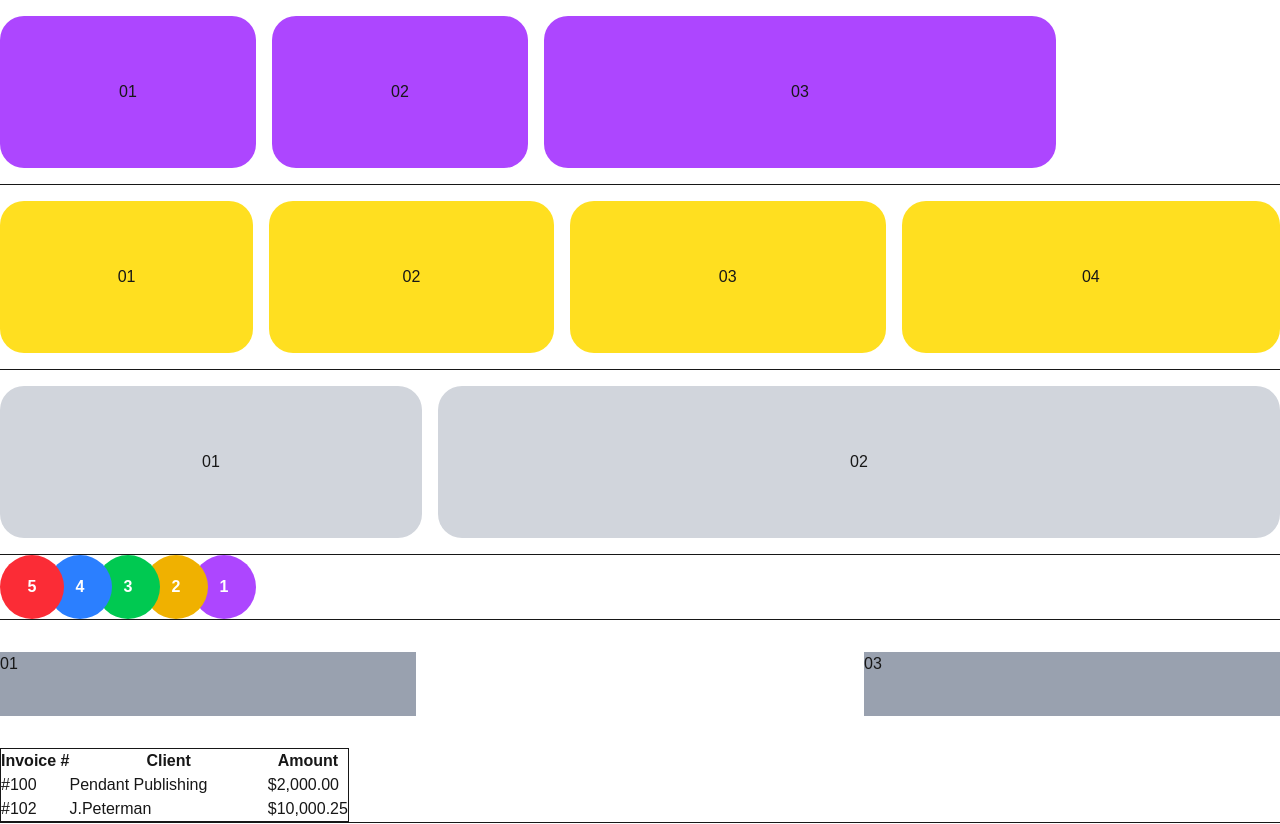
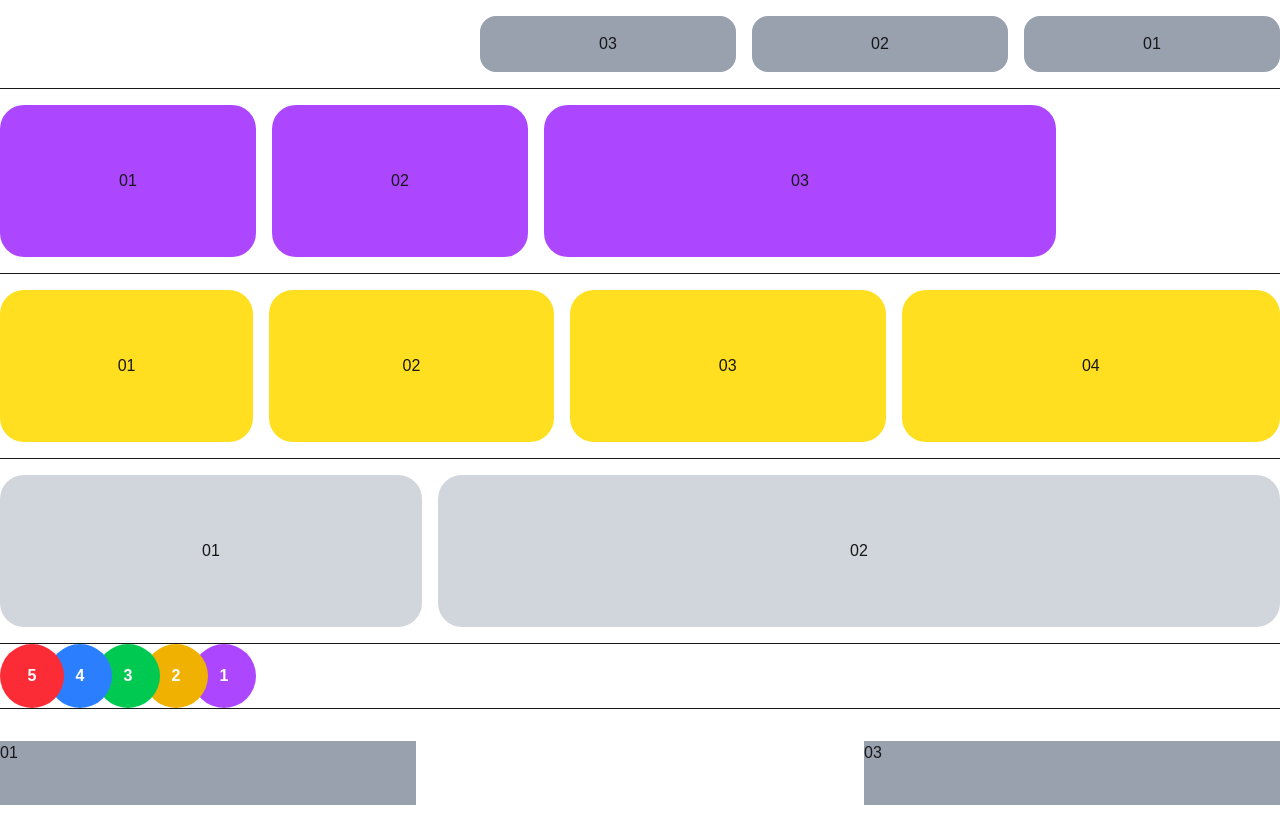
Before and after one commit to congle-engineer/tailwindcss, a Next.js app: page / in a window 1280 px wide. Shown: the top 824 px of the page. Built offline with nearby package versions, Linux system fonts and the light colour scheme.

Commit message:
flex-direction

```diff
--- a/app/page.tsx
+++ b/app/page.tsx
@@ -4,6 +4,19 @@ import Image from "next/image";
 export default function Home() {
   return (
     <div>
+      <div className="my-4 flex flex-row-reverse gap-4">
+        <div className="basis-3xs rounded-2xl bg-gray-400 p-4 text-center">
+          01
+        </div>
+        <div className="basis-3xs rounded-2xl bg-gray-400 p-4 text-center">
+          02
+        </div>
+        <div className="basis-3xs rounded-2xl bg-gray-400 p-4 text-center">
+          03
+        </div>
+      </div>
+      <hr />
+
       <div className="my-4 flex flex-row gap-4">
         <div className="basis-64 rounded-3xl bg-purple-500 p-16 text-center">
           01
```
